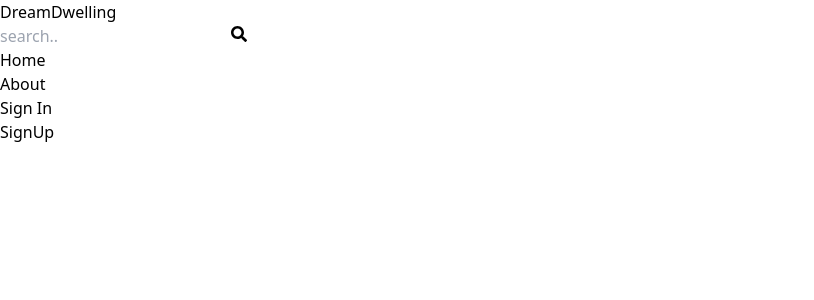
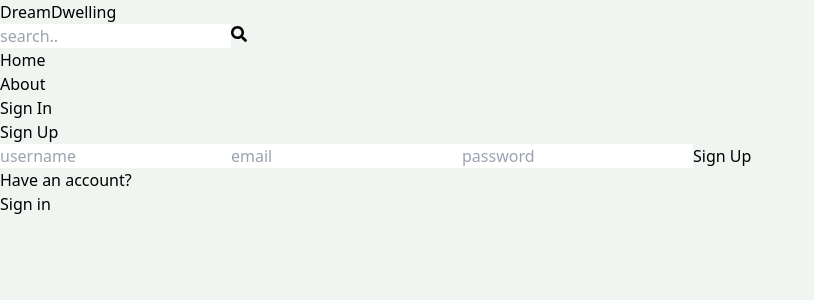
Before and after one commit to RishabhAgarwal-01/RealEstateApp, a React (Vite) app in the folder client/: page /sign-up in a window 1280 px wide. Shown: the top 300 px of the page, without its empty margins (0-814 px from the left). Built offline with nearby package versions, Linux system fonts and the light colour scheme.

Commit message:
created the sign up functionality

```diff
--- a/client/src/index.css
+++ b/client/src/index.css
@@ -1,3 +1,7 @@
 @tailwind base;
 @tailwind components;
 @tailwind utilities;
+
+body{
+    background-color: rgb(241,245,241);
+}
--- a/client/src/pages/SignUp.jsx
+++ b/client/src/pages/SignUp.jsx
@@ -1,9 +1,90 @@
-import React from 'react'
+import React, { useState } from "react";
+import {Link, useNavigate} from "react-router-dom";
 
 function SignUp() {
+  const [formData, setFormData] = useState({});
+  const [error, setError] = useState(null);
+  const [loading, setLoading] = useState(false);
+
+  const navigate = useNavigate();
+
+  //to handle input changes in form
+  const handleChange=(e)=>{
+     setFormData({
+      ...formData,
+      [e.target.id]: e.target.value,
+     })
+  }
+
+  //handle submit
+  const handleSubmit = async (e)=>{
+    e.preventDefault();
+    try {
+      setLoading(true);
+      const res = await fetch('/api/auth/signup', {
+        method: 'POST',
+        headers: {
+          'Content-Type': 'application/json',
+        },
+        body: JSON.stringify(formData),
+      });
+      const data = await res.json();
+      console.log(data);
+      if (data.success === false) {
+        setLoading(false);
+        setError(data.message);
+        return;
+      }
+      setLoading(false);
+      setError(null);
+      navigate('/sign-in');
+    } catch (error) {
+      setLoading(false);
+      setError(error.message);
+    }
+  }
+
   return (
-    <div>SignUp</div>
-  )
+    <div className="p-3 max-w-lg mx-auto">
+      <h1 className="text-3xl text-center font-semibold my-7">Sign Up</h1>
+      <form className="flex flex-col gap-4" onSubmit={handleSubmit}>
+        <input
+          type="text"
+          placeholder="username"
+          className="border p-3 rounded-lg"
+          id="username"
+          onChange={handleChange}
+        />
+        <input
+          type="email"
+          placeholder="email"
+          className="border p-3 rounded-lg"
+          id="email"
+          onChange={handleChange}
+        />
+        <input
+          type="password"
+          placeholder="password"
+          className="border p-3 rounded-lg"
+          id="password"
+          onChange={handleChange}
+        />
+        <button className='bg-slate-700 text-white p-3 rounded-lg uppercase hover:opacity-95 disabled:opacity-80'
+
+        >
+          Sign Up
+        </button>
+      </form>
+      <div className='flex gap-2 mt-5'>
+        <p>Have an account?</p>
+        <Link to={'/sign-in'}>
+          <span className='text-blue-700'>Sign in</span>
+        </Link>
+      </div>
+      {error && <p className='text-red-500 mt-5'>{error}</p>}
+
+    </div>
+  );
 }
 
-export default SignUp
+export default SignUp;
--- a/client/vite.config.js
+++ b/client/vite.config.js
@@ -3,5 +3,13 @@
 
 // https://vitejs.dev/config/
 export default defineConfig({
+  server:{
+     proxy:{
+      '/api':{
+        target:'http://localhost:8000',
+        secure:false,
+      },
+     },
+  },
   plugins: [react()],
 })
```
Also changed, not shown: 1 other file (tests, documents, lock files or other folders).
